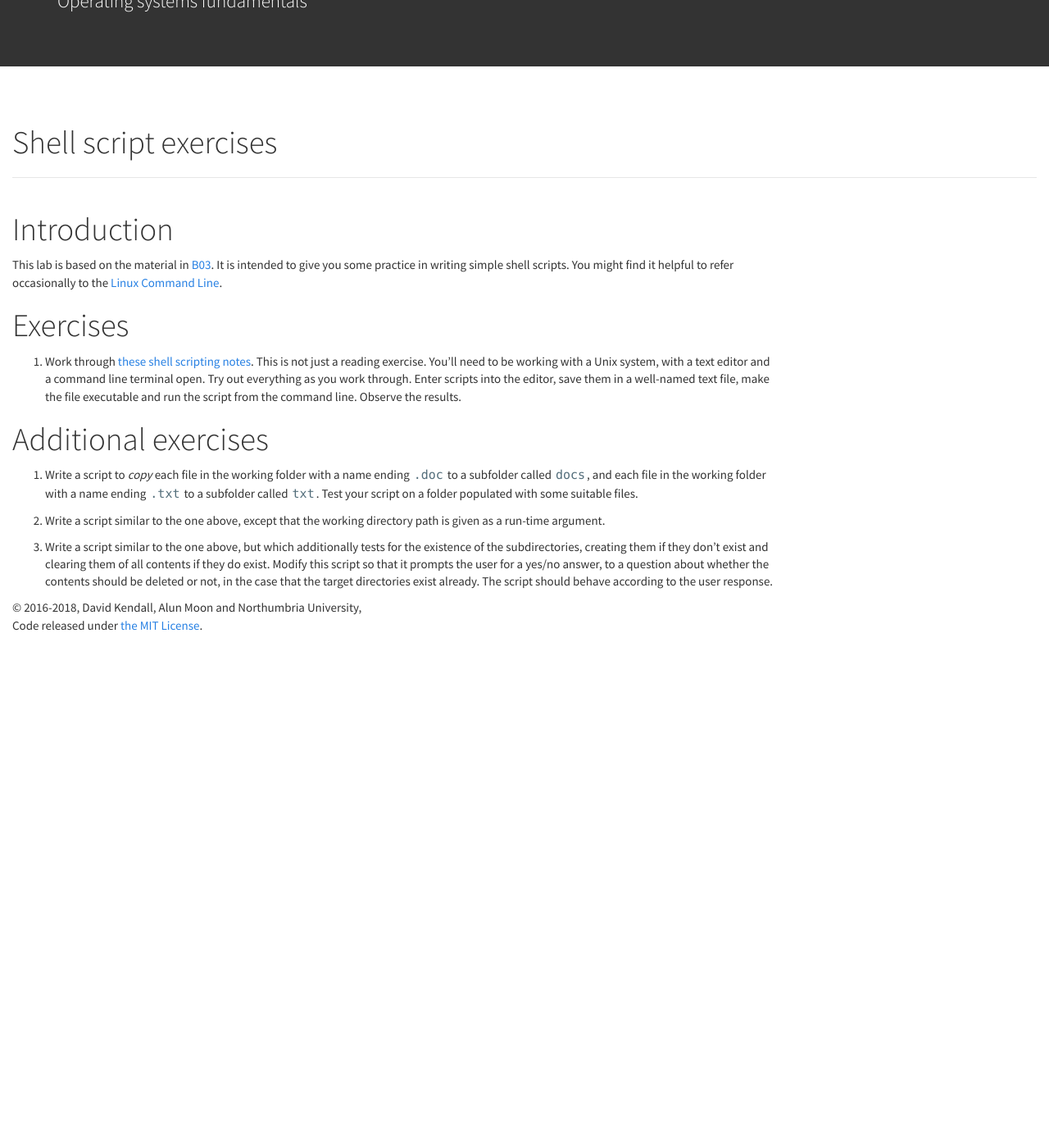
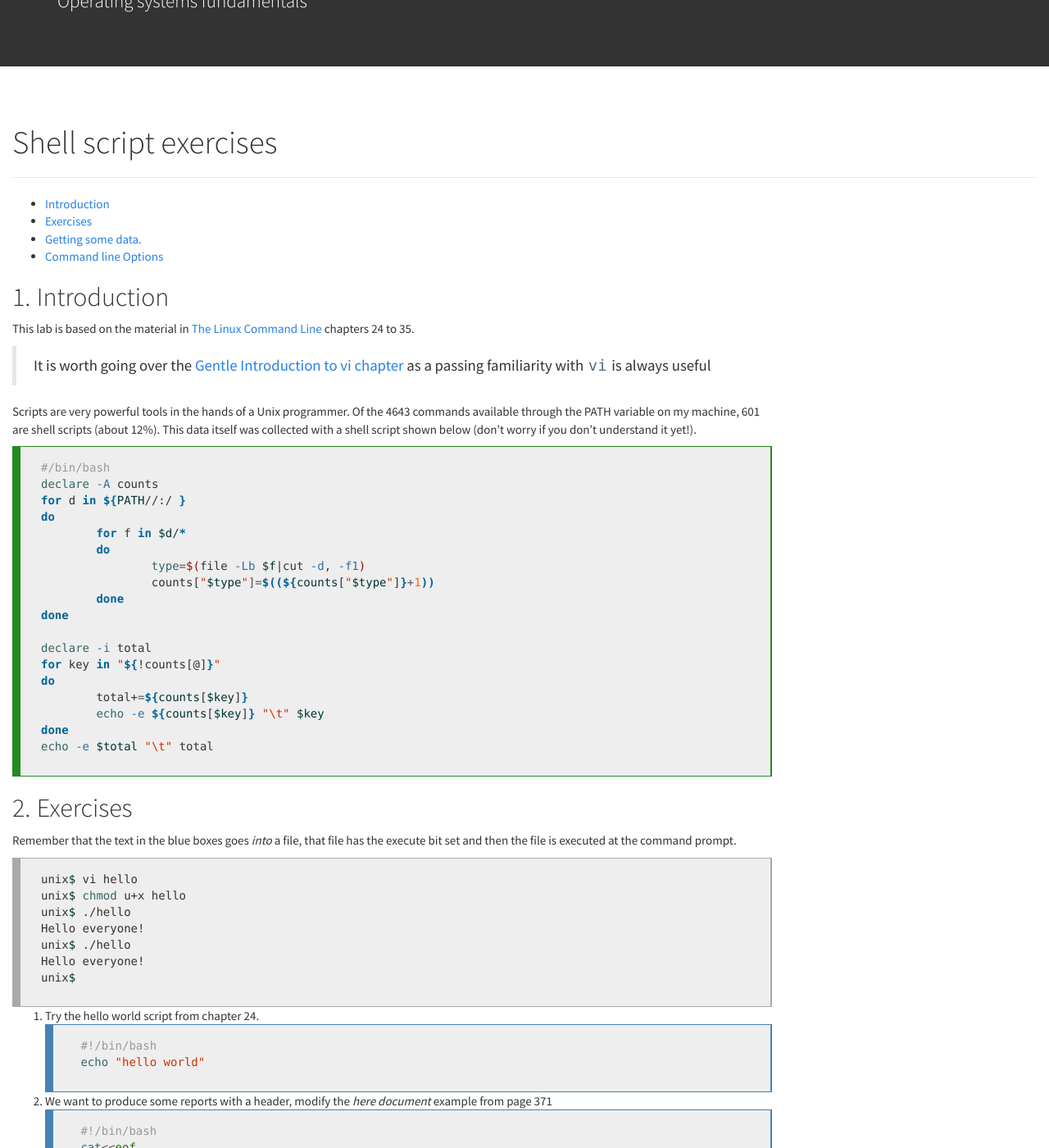
Before and after one commit to wkz20042008/kf4005, a Jekyll site: the page built from L03.md, in a window 1280 px wide and 1400 px high, scrolled down 221 px. Shown: the whole window at 82% size. Built offline with Jekyll 4.4.1, drawn with Linux system fonts in a browser that asks for light colours; nearby versions of some CDN libraries; before the commit the page ends 1005 px from its top, so only the background shows below that; some of the changed text lies outside the part shown.

Commit message:
Skeleton for Lab 03 shell scripting.

````diff
--- a/L03.md
+++ b/L03.md
@@ -2,39 +2,100 @@
 layout: default
 title: Shell script exercises
 <!--license: https://github.com/DavidKendall/blinky/blob/master/LICENSE-->
+parse_block_html: true
 ---
 
-# Introduction
+* TOC
+{: toc}
+
+{::options parse_block_html="true" /}
+
+
+## Introduction
 
 This lab is based on the material in
-[B03](http://hesabu.net/kf4005/assets/ra/B03.pdf).  It is intended to give you
-some practice in writing simple shell scripts.  You might find it helpful to
-refer occasionally to the [Linux Command
-Line](http://hesabu.net/kf4005/assets/ra/TLCL.pdf).
+[The Linux Command Line](http://hesabu.net/kf4005/assets/ra/TLCL.pdf) chapters
+24 to 35.
 
-# Exercises
+> It is worth going over the [Gentle Introduction to vi
+> chapter](http://hesabu.net/kf4005/assets/ra/TLCL.pdf)
+> as a passing familiarity with `vi` is always useful
 
-1. Work through [these shell scripting
-   notes](http://www.hesabu.net/kf4005/assets/ra/shell_scripting.pdf).
-   This is not just a reading exercise. You'll need to be working with
-   a Unix system, with a text editor and a command line terminal open.
-   Try out everything as you work through. Enter scripts into the editor,
-   save them in a well-named text file, make the file executable and run the
-   script from the command line. Observe the results.
 
-# Additional exercises
+Scripts are very powerful tools in the hands of a Unix programmer.
+Of the 4643 commands available through the PATH variable on my machine,
+601 are shell scripts (about 12%).  This data itself was collected with a shell script
+shown below (don't worry if you don't understand it yet!).
 
-1. Write a script to *copy* each file in the working folder with a name ending
-   `.doc` to a subfolder called `docs`, and each file in the working folder
-   with a name ending `.txt` to a subfolder called `txt`. Test your script on
-   a folder populated with some suitable files.
+```sh
+#/bin/bash
+declare -A counts
+for d in ${PATH//:/ }
+do
+        for f in $d/*
+        do
+                type=$(file -Lb $f|cut -d, -f1)
+                counts["$type"]=$((${counts["$type"]}+1))
+        done
+done
 
-2. Write a script similar to the one above, except that the working directory
-   path is given as a run-time argument.
+declare -i total
+for key in "${!counts[@]}"
+do
+        total+=${counts[$key]}
+        echo -e ${counts[$key]} "\t" $key
+done
+echo -e $total "\t" total
+```
+{: .example }
 
-3. Write a script similar to the one above, but which additionally tests for
-   the existence of the subdirectories, creating them if they don't exist and
-   clearing them of all contents if they do exist. Modify this script so that
-   it prompts the user for a yes/no answer, to a question about whether the
-   contents should be deleted or not, in the case that the target directories
-   exist already. The script should behave according to the user response.
+
+
+## Exercises
+
+Remember that the text in the blue boxes goes _into_ a file, that file has the
+execute bit set and then the file is executed at the command prompt.
+
+```sh
+unix$ vi hello
+unix$ chmod u+x hello
+unix$ ./hello
+Hello everyone!
+unix$ ./hello
+Hello everyone!
+unix$
+```
+{: .question }
+
+
+1. Try the hello world script from chapter 24.
+	```sh
+	#!/bin/bash
+	echo "hello world"
+	```
+	{: .code}
+2. We want to produce some reports with a header, modify the _here document_
+   example from page 371
+	```sh
+	#!/bin/bash
+	cat<<eof
+	| title: A Report Generator for $HOST
+    | author: A N Other ($LOGNAME)
+	| date: $
+	eof
+	```
+	{: .code}
+
+
+## Getting some data.
+
+
+## Command line Options
+Shell scripts are _almost never_ interactive.  Control of the script's
+behaviour is through command-line-options.  [Chapter 12 of the POSIX
+standard](http://pubs.opengroup.org/onlinepubs/9699919799/basedefs/V1_chap12.html)
+discusses the syntax and conventions used for options.
+
+The shell provides a command `getops` that helps with the processing of shell
+options.  (There is a [small
+tutorial](http://wiki.bash-hackers.org/howto/getopts_tutorial) online).
````
